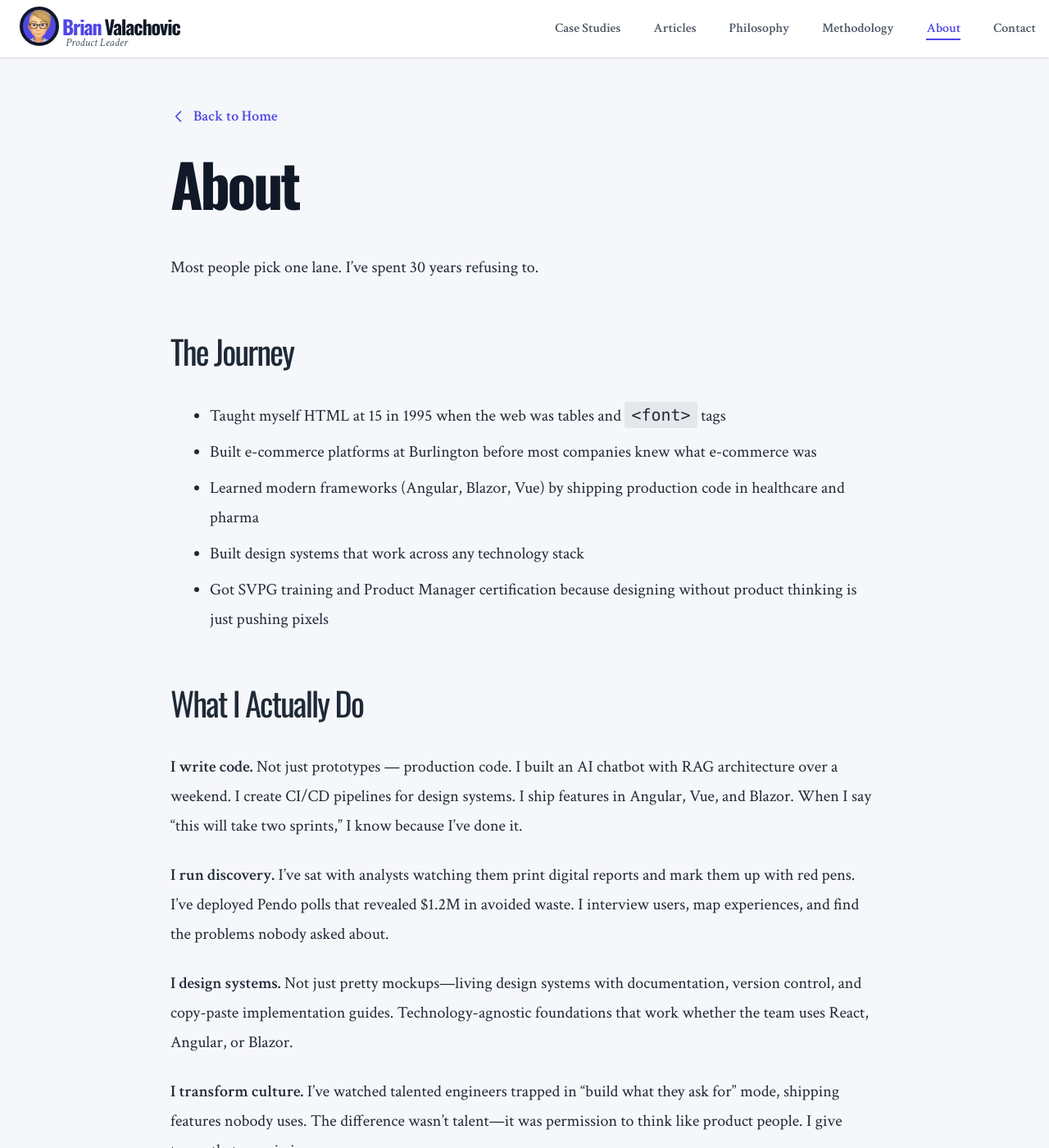
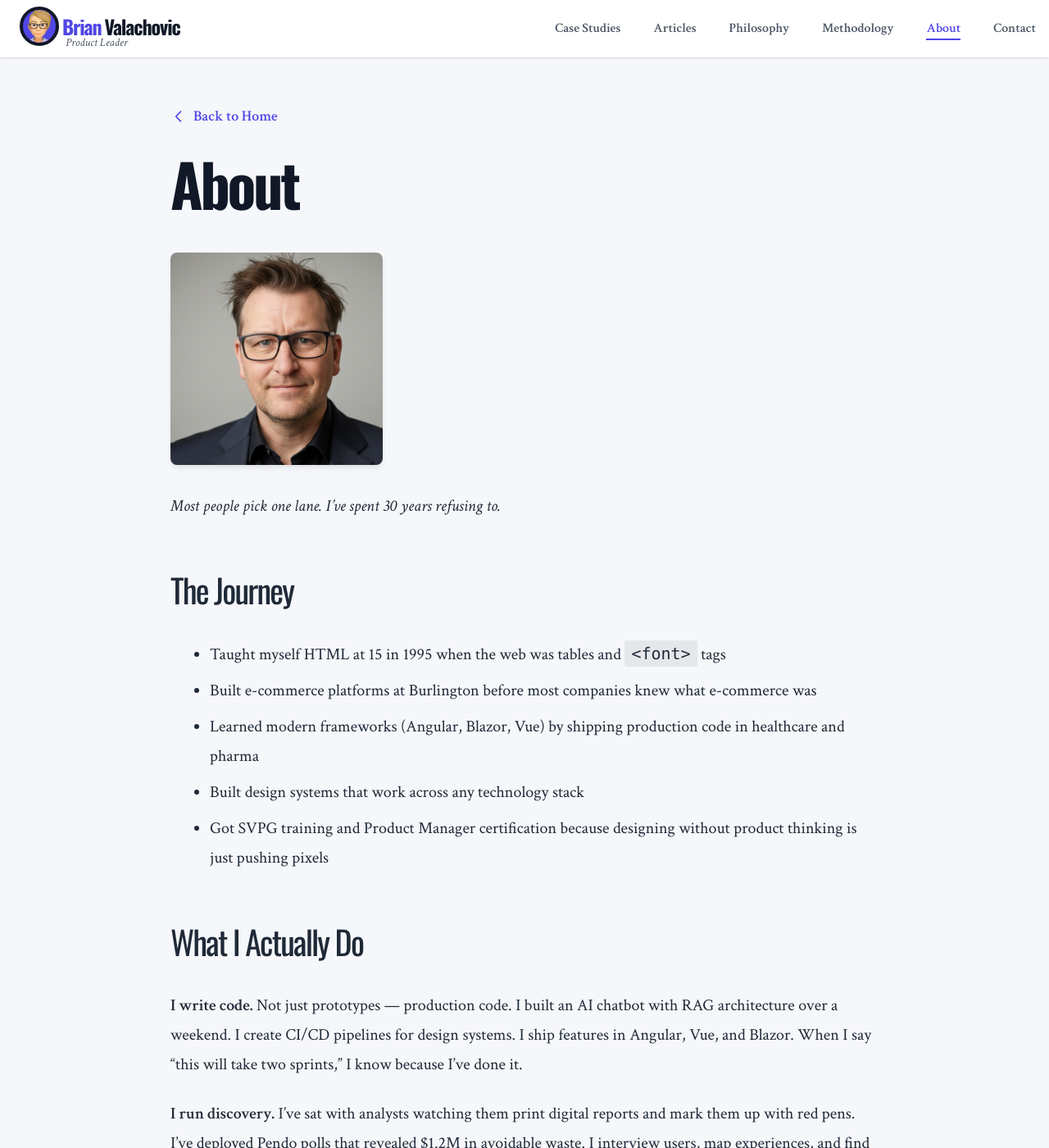
Before and after one commit to bvalachovic/bvalachovic.github.io, a Jekyll site: the page built from about.md, in a window 1280 px wide and 1400 px high. Shown: the whole window at 82% size. Built offline with Jekyll 4.4.1, drawn with Linux system fonts in a browser that asks for light colours; nearby versions of some CDN libraries; some of the changed text lies outside the part shown.

Commit message:
Added profile image, minor design changes to page layout and about page content

```diff
--- a/_layouts/page.html
+++ b/_layouts/page.html
@@ -23,12 +23,12 @@
         </h1>
 
         <!-- Content -->
-        <div class="case-study-content">
+        <div class="case-study-content page-content">
           {{ content }}
         </div>
 
         <!-- Back Link -->
-        <div class="mt-16 pt-8 border-t border-gray-300">
+        <div class="mt-4 pt-4 border-t border-gray-300">
           <a href="/" class="inline-flex items-center text-indigo-600 hover:text-indigo-700 text-lg font-semibold">
             <svg class="w-5 h-5 mr-2" fill="none" stroke="currentColor" viewBox="0 0 24 24">
               <path stroke-linecap="round" stroke-linejoin="round" stroke-width="2" d="M15 19l-7-7 7-7"></path>
@@ -36,6 +36,13 @@
             Back to Home
           </a>
         </div>
+        <!-- Contact Link -->
+        <div class="text-center text-2xl mt-2 pt-8 border-t border-gray-300">
+          Ready to discuss your next product challenge?
+          <a href="/#contact" class="ml-4 w-full bg-indigo-600 text-white px-8 py-3 rounded-md text-lg font-semibold hover:bg-indigo-700 transition-colors">
+            Let's Connect
+          </a>
+        </div>
       </article>
     </main>
     {% include footer.html %}
--- a/about.md
+++ b/about.md
@@ -5,7 +5,9 @@ description: "Product leader who codes, designer who ships, consultant who trans
 permalink: /about/
 ---
 
-Most people pick one lane. I've spent 30 years refusing to.
+![Brian Valachovic](/public/assets/images/bv-square.png)
+
+_Most people pick one lane. I've spent 30 years refusing to._
 
 ## The Journey
 
@@ -19,7 +21,7 @@ Most people pick one lane. I've spent 30 years refusing to.
 
 **I write code.** Not just prototypes — production code. I built an AI chatbot with RAG architecture over a weekend. I create CI/CD pipelines for design systems. I ship features in Angular, Vue, and Blazor. When I say "this will take two sprints," I know because I've done it.
 
-**I run discovery.** I've sat with analysts watching them print digital reports and mark them up with red pens. I've deployed Pendo polls that revealed $1.2M in avoided waste. I interview users, map experiences, and find the problems nobody asked about.
+**I run discovery.** I've sat with analysts watching them print digital reports and mark them up with red pens. I've deployed Pendo polls that revealed $1.2M in avoidable waste. I interview users, map experiences, and find the problems nobody asked about.
 
 **I design systems.** Not just pretty mockups—living design systems with documentation, version control, and copy-paste implementation guides. Technology-agnostic foundations that work whether the team uses React, Angular, or Blazor.
 
@@ -34,16 +36,39 @@ Most people pick one lane. I've spent 30 years refusing to.
 
 ## The Skills That Don't Fit in One Box
 
-| Strategy | Design | Engineering |
-|----------|--------|-------------|
-| Product Discovery | Design Systems | Angular, Vue, Blazor |
-| Roadmap Planning | UX Research | RAG/AI Architecture |
-| Stakeholder Management | Accessibility (WCAG) | CI/CD Pipelines |
-| Analytics (Pendo) | Prototyping | JavaScript/TypeScript |
-| SVPG Methodology | Information Architecture | Python |
-
-
-
----
-
-Interested in working together? [Let's connect](/#contact).
+<table class="w-full mb-8 border-collapse bg-white shadow-lg rounded-lg overflow-hidden">
+  <thead>
+    <tr class="bg-indigo-600 text-white">
+      <th class="px-6 py-4 text-left text-lg font-semibold">Strategy</th>
+      <th class="px-6 py-4 text-left text-lg font-semibold">Design</th>
+      <th class="px-6 py-4 text-left text-lg font-semibold">Engineering</th>
+    </tr>
+  </thead>
+  <tbody>
+    <tr class="border-b border-gray-200 hover:bg-gray-50 transition-colors">
+      <td class="px-6 py-4">Product Discovery</td>
+      <td class="px-6 py-4">Design Systems</td>
+      <td class="px-6 py-4">Angular, Vue, Blazor</td>
+    </tr>
+    <tr class="border-b border-gray-200 hover:bg-gray-50 transition-colors">
+      <td class="px-6 py-4">Roadmap Planning</td>
+      <td class="px-6 py-4">UX Research</td>
+      <td class="px-6 py-4">RAG/AI Architecture</td>
+    </tr>
+    <tr class="border-b border-gray-200 hover:bg-gray-50 transition-colors">
+      <td class="px-6 py-4">Stakeholder Management</td>
+      <td class="px-6 py-4">Accessibility (WCAG)</td>
+      <td class="px-6 py-4">CI/CD Pipelines</td>
+    </tr>
+    <tr class="border-b border-gray-200 hover:bg-gray-50 transition-colors">
+      <td class="px-6 py-4">Analytics (Pendo)</td>
+      <td class="px-6 py-4">Prototyping</td>
+      <td class="px-6 py-4">JavaScript/TypeScript</td>
+    </tr>
+    <tr class="hover:bg-gray-50 transition-colors">
+      <td class="px-6 py-4">SVPG Methodology</td>
+      <td class="px-6 py-4">Information Architecture</td>
+      <td class="px-6 py-4">Python</td>
+    </tr>
+  </tbody>
+</table>
--- a/public/assets/css/styles.css
+++ b/public/assets/css/styles.css
@@ -118,6 +118,14 @@
         box-shadow: 0 4px 6px -1px rgba(0, 0, 0, 0.1);
       }
 
+      .page-content img {
+        max-width: 30%;
+        height: auto;
+        margin: 2rem 0;
+        border-radius: 0.5rem;
+        box-shadow: 0 4px 6px -1px rgba(0, 0, 0, 0.1);
+      }
+
 
       /* Thumbnail positioning */
       .thumbnail-up {
```
Also changed, not shown: public/assets/images/bv-square.png (added).
